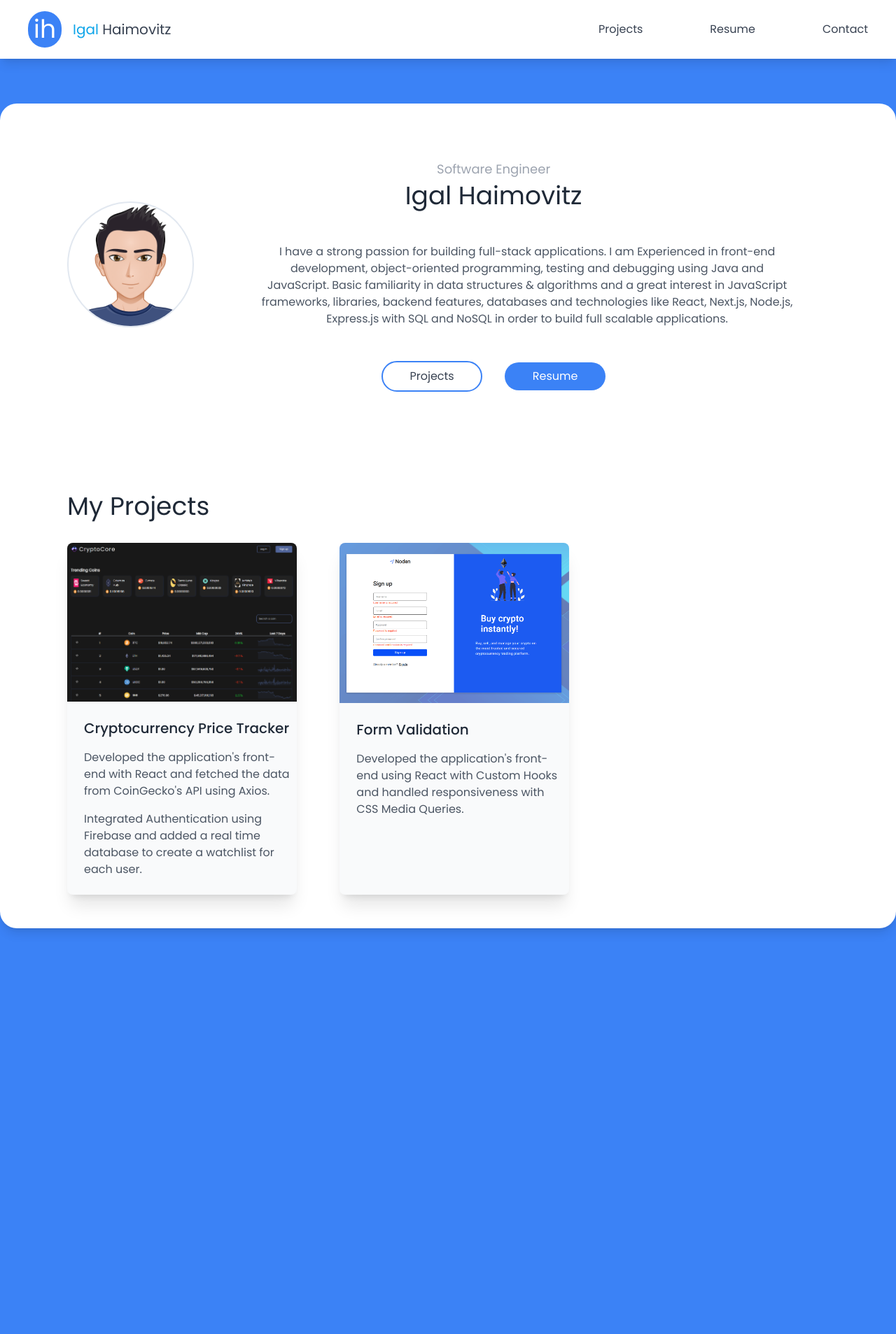
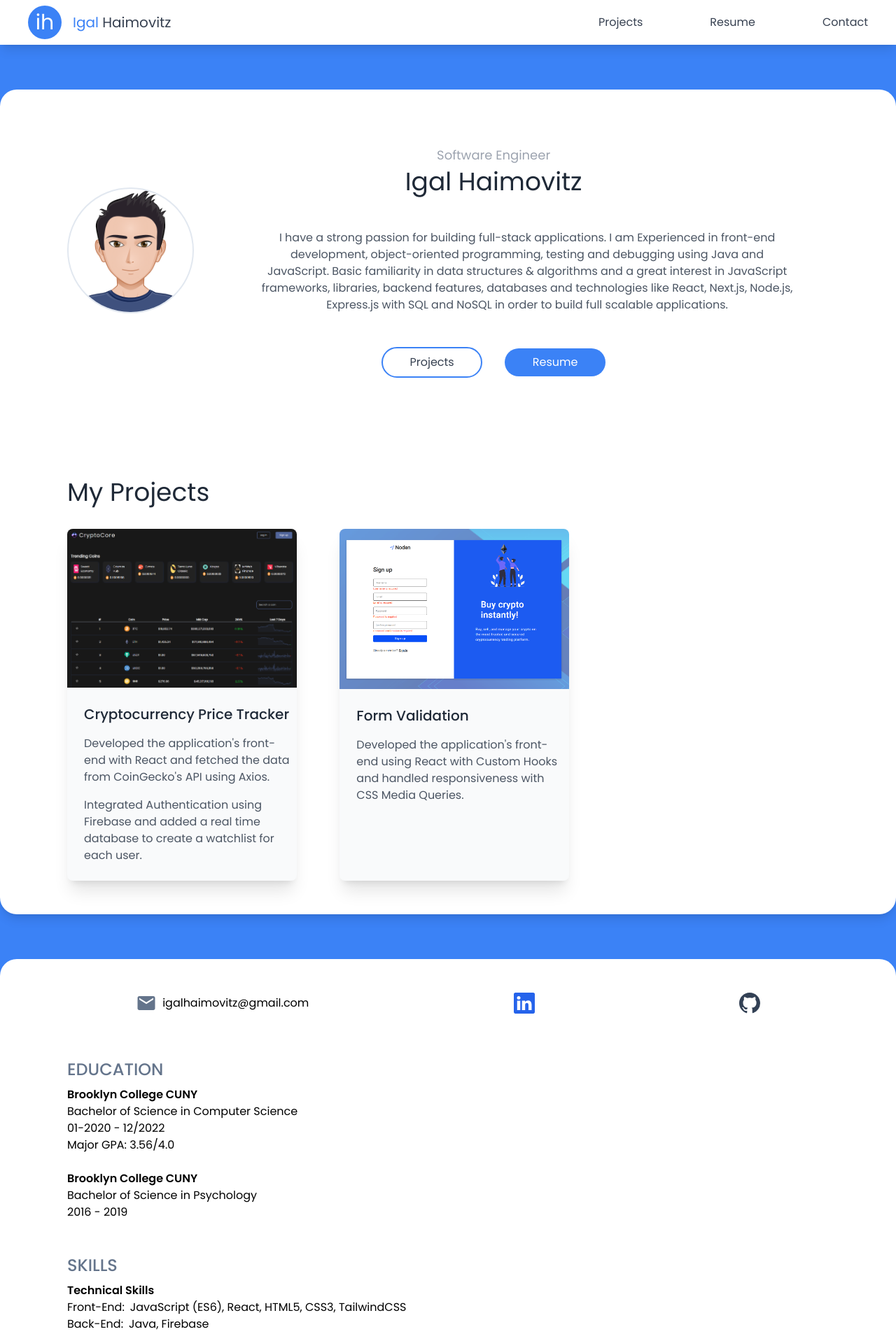
Before and after one commit to igal1290/portfolio-application, a React (Create React App) app: page / in a window 1280 px wide. Shown: the top 1907 px of the page at 70% size. Before the commit the page ends 1391 px from the top, so only its background shows below. Built offline with nearby package versions, Linux system fonts and the light colour scheme.

Commit message:
added smooth scrolling with react-scrolls and added a resume section to the homepage

```diff
--- a/package.json
+++ b/package.json
@@ -11,6 +11,7 @@
     "react-icons": "^4.4.0",
     "react-router-dom": "^6.4.0",
     "react-scripts": "5.0.1",
+    "react-scroll": "^1.8.7",
     "web-vitals": "^2.1.4"
   },
   "scripts": {
--- /dev/null
+++ b/src/components/Card.jsx
@@ -0,0 +1,9 @@
+const Card = ({ children }) => {
+  return (
+    <div className="bg-gray-50 shadow-xl rounded-lg w-11/12 hover:-translate-y-2 duration-300 transition-all ease-in-out h-full">
+      {children}
+    </div>
+  );
+};
+
+export default Card;
--- /dev/null
+++ b/src/components/Container.jsx
@@ -0,0 +1,12 @@
+const Container = ({ children }) => {
+  return (
+    <div
+      className="container mx-auto my-16 bg-white shadow-lg rounded-3xl p-12"
+      id="home"
+    >
+      {children}
+    </div>
+  );
+};
+
+export default Container;
--- a/src/components/Navbar.jsx
+++ b/src/components/Navbar.jsx
@@ -1,37 +1,51 @@
-// react-router-dom
-import { Link } from 'react-router-dom';
+// react-scroll
+import { Link, animateScroll as Scroll } from 'react-scroll';
 // css
 import '../App.css';
 
 const Navbar = () => {
+  // scroll top handler
+  const scrollTop = () => {
+    Scroll.scrollToTop();
+  };
+
   return (
-    <nav className="flex justify-between items-center w-full bg-white shadow-lg p-4">
-      <Link to="/" className="flex items-center ml-6">
+    <nav className="flex justify-between items-center w-full h-16 bg-white shadow-lg p-4 sticky top-0 z-50">
+      <div
+        className="flex items-center ml-6 cursor-pointer"
+        onClick={scrollTop}
+      >
         <div className="bg-blue-500 p-1.5 rounded-full w-12 text-center">
-          <h1 className="text-4xl text-white">ih</h1>
+          <h1 className="text-3xl text-white">ih</h1>
         </div>
         <div className="ml-4">
           <h2 className="text-xl text-gray-700">
-            <span className="text-sky-500">Igal</span> Haimovitz
+            <span className="text-blue-500">Igal</span> Haimovitz
           </h2>
         </div>
-      </Link>
+      </div>
       <div className="flex items-center mr-6">
         <Link
-          to="/projects"
-          className="text-gray-700 hover:text-sky-500 ease-in-out duration-75"
+          to="projects"
+          smooth={true}
+          duration={1000}
+          className="text-gray-700 hover:text-blue-500 ease-in-out duration-75 cursor-pointer"
         >
           Projects
         </Link>
         <Link
-          to="/resume"
-          className="mx-24 text-gray-700 hover:text-sky-500 ease-in-out duration-75"
+          to="resume"
+          smooth={true}
+          duration={1500}
+          className="mx-24 text-gray-700 hover:text-blue-500 ease-in-out duration-75 cursor-pointer"
         >
           Resume
         </Link>
         <Link
-          to="/contact"
-          className="text-gray-700 hover:text-sky-500 ease-in-out duration-75"
+          to="contact"
+          smooth={true}
+          duration={1000}
+          className="text-gray-700 hover:text-blue-500 ease-in-out duration-75 cursor-pointer"
         >
           Contact
         </Link>
--- /dev/null
+++ b/src/components/Projects.jsx
@@ -0,0 +1,59 @@
+// components
+import Card from './Card';
+// images
+import Crypto from '../images/crypto.png';
+import FormValidation from '../images/form-validation.png';
+
+const Projects = () => {
+  return (
+    <div className="mt-36 ml-12" id="projects">
+      <h1 className="text-4xl text-gray-800">My Projects</h1>
+      <div className="mt-8 grid grid-cols-3 gap-x-8">
+        {/* Project 1 */}
+        <a href="https://cryptocurrency-tracker-5d3ec.web.app/">
+          <Card>
+            <img src={Crypto} alt="crypto" className="mb-4 rounded-t-lg" />
+            <div className="p-2 ml-4">
+              <h2 className="text-xl text-gray-800 font-medium">
+                Cryptocurrency Price Tracker
+              </h2>
+              <div className="my-4">
+                <p className="text-gray-600">
+                  Developed the application's front-end with React and fetched
+                  the data from CoinGecko's API using Axios.
+                </p>
+                <p className="text-gray-600 mt-4">
+                  Integrated Authentication using Firebase and added a real time
+                  database to create a watchlist for each user.
+                </p>
+              </div>
+            </div>
+          </Card>
+        </a>
+        {/* Project 2 */}
+        <a href="https://form-validation-noden.netlify.app/">
+          <Card>
+            <img
+              src={FormValidation}
+              alt="form validation"
+              className="mb-4 rounded-t-lg"
+            />
+            <div className="p-2 ml-4">
+              <h2 className="text-xl text-gray-800 font-medium">
+                Form Validation
+              </h2>
+              <div className="my-4">
+                <p className="text-gray-600">
+                  Developed the application's front-end using React with Custom
+                  Hooks and handled responsiveness with CSS Media Queries.
+                </p>
+              </div>
+            </div>
+          </Card>
+        </a>
+      </div>
+    </div>
+  );
+};
+
+export default Projects;
--- /dev/null
+++ b/src/components/Resume.jsx
@@ -0,0 +1,69 @@
+// react-icons
+import { MdEmail } from 'react-icons/md';
+import { BsLinkedin, BsGithub } from 'react-icons/bs';
+
+const Resume = () => {
+  return (
+    <div id="resume">
+      <div className="flex items-center justify-around">
+        <div className="flex items-center">
+          <MdEmail className="text-3xl text-slate-500" />
+          <p className="pl-2">igalhaimovitz@gmail.com</p>
+        </div>
+        <a href="https://www.linkedin.com/in/igalhaimovitz/">
+          <BsLinkedin className="text-3xl text-blue-600" />
+        </a>
+        <a href="https://github.com/igal1290">
+          <BsGithub className="text-3xl text-slate-700" />
+        </a>
+      </div>
+      <div className="ml-12">
+        <div className="mt-16">
+          <h2 className="text-2xl text-slate-500 font-medium uppercase">
+            Education
+          </h2>
+          <div className="mt-2">
+            <p className="font-semibold">Brooklyn College CUNY</p>
+            <p>Bachelor of Science in Computer Science</p>
+            <p>01-2020 - 12/2022</p>
+            <p>Major GPA: 3.56/4.0</p>
+          </div>
+          <div className="mt-6">
+            <p className="font-semibold">Brooklyn College CUNY</p>
+            <p>Bachelor of Science in Psychology</p>
+            <p>2016 - 2019</p>
+          </div>
+        </div>
+        <div className="mt-12">
+          <h2 className="text-2xl text-slate-500 uppercase font-medium">
+            Skills
+          </h2>
+          <div className="mt-2">
+            <p className="font-semibold">Technical Skills</p>
+            <div className="flex">
+              <p>Front-End:</p>
+              <p className="ml-2">
+                JavaScript (ES6), React, HTML5, CSS3, TailwindCSS
+              </p>
+            </div>
+            <div className="flex">
+              <p>Back-End:</p>
+              <p className="ml-2">Java, Firebase</p>
+            </div>
+            <div className="flex">
+              <p>Tools:</p>
+              <p className="ml-2">Git</p>
+            </div>
+          </div>
+          <div className="mt-4">
+            <p className="font-semibold">Soft Skills</p>
+            <p>Time Management</p>
+            <p>Team Work</p>
+          </div>
+        </div>
+      </div>
+    </div>
+  );
+};
+
+export default Resume;
--- a/src/pages/HomePage.jsx
+++ b/src/pages/HomePage.jsx
@@ -1,11 +1,16 @@
+// components
+import Container from '../components/Container';
+import Resume from '../components/Resume';
+// react-scroll
+import { Link } from 'react-scroll';
+import Projects from '../components/Projects';
 // images
 import Avatar from '../images/Avatar.png';
-import Crypto from '../images/crypto.png';
-import FormValidation from '../images/form-validation.png';
 
 const HomePage = () => {
   return (
-    <div className="container mx-auto my-16 bg-white shadow-lg rounded-3xl p-12">
+    <>
+      <Container>
         {/* Section A: Introduction */}
         <div className="flex items-center text-center w-11/12">
           <img
@@ -21,68 +26,29 @@ const HomePage = () => {
               Experienced in front-end development, object-oriented programming,
               testing and debugging using Java and JavaScript. Basic familiarity
               in data structures & algorithms and a great interest in JavaScript
-            frameworks, libraries, backend features, databases and technologies
-            like React, Next.js, Node.js, Express.js with SQL and NoSQL in order
-            to build full scalable applications.
+              frameworks, libraries, backend features, databases and
+              technologies like React, Next.js, Node.js, Express.js with SQL and
+              NoSQL in order to build full scalable applications.
             </p>
+            <Link to="projects" smooth={true} duration={1000}>
               <button className="w-36 border-2 p-2 text-gray-700 border-blue-500 hover:bg-blue-500 hover:text-white ease-in-out duration-100 rounded-3xl">
                 Projects
               </button>
+            </Link>
+            <Link to="resume" smooth={true} duration={1500}>
               <button className="w-36 ml-8 p-2 text-white bg-blue-500 hover:bg-blue-600 ease-in-out duration-75 rounded-3xl">
                 Resume
               </button>
+            </Link>
           </div>
         </div>
         {/* Section B: Projects */}
-      <div className="mt-36 ml-12">
-        <h1 className="text-4xl text-gray-800">My Projects</h1>
-        <div className="mt-8 grid grid-cols-3 gap-x-8">
-          {/* Project 1 */}
-          <a href="https://cryptocurrency-tracker-5d3ec.web.app/">
-            <div className="bg-gray-50 shadow-xl rounded-lg w-11/12 hover:-translate-y-2 duration-300 transition-all ease-in-out h-full">
-              <img src={Crypto} alt="crypto" className="mb-4 rounded-t-lg" />
-              <div className="p-2 ml-4">
-                <h2 className="text-xl text-gray-800 font-medium">
-                  Cryptocurrency Price Tracker
-                </h2>
-                <div className="my-4">
-                  <p className="text-gray-600">
-                    Developed the application's front-end with React and fetched
-                    the data from CoinGecko's API using Axios.
-                  </p>
-                  <p className="text-gray-600 mt-4">
-                    Integrated Authentication using Firebase and added a real
-                    time database to create a watchlist for each user.
-                  </p>
-                </div>
-              </div>
-            </div>
-          </a>
-          {/* Project 2 */}
-          <a href="https://form-validation-noden.netlify.app/">
-            <div className="bg-gray-50 shadow-xl rounded-lg w-11/12 hover:-translate-y-2 duration-300 transition-all ease-in-out h-full">
-              <img
-                src={FormValidation}
-                alt="form validation"
-                className="mb-4 rounded-t-lg"
-              />
-              <div className="p-2 ml-4">
-                <h2 className="text-xl text-gray-800 font-medium">
-                  Form Validation
-                </h2>
-                <div className="my-4">
-                  <p className="text-gray-600">
-                    Developed the application's front-end using React with
-                    Custom Hooks and handled responsiveness with CSS Media
-                    Queries.
-                  </p>
-                </div>
-              </div>
-            </div>
-          </a>
-        </div>
-      </div>
-    </div>
+        <Projects />
+      </Container>
+      <Container>
+        <Resume />
+      </Container>
+    </>
   );
 };
 
```
Also changed, not shown: 1 other file (tests, documents, lock files or other folders). Lines whose indentation alone changed are shown as unchanged.
